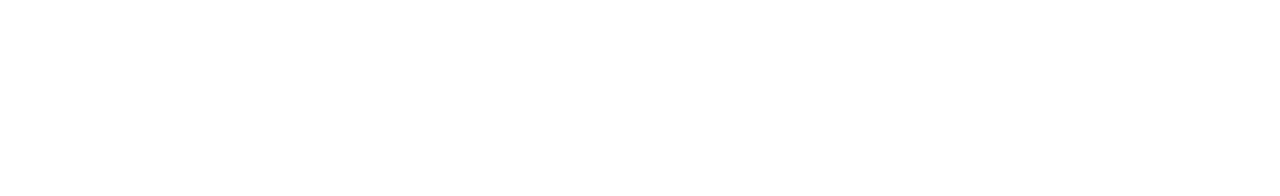
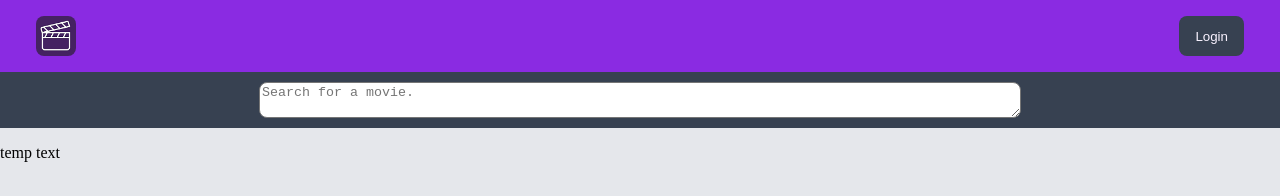
Before and after one commit to mikey1201/CISC-3140-Group-Project, a plain HTML site: page index.html in a window 1280 px wide. Drawn offline with Linux system fonts and the light colour scheme.

Commit message:
test commit

```diff
--- a/index.html
+++ b/index.html
@@ -3,8 +3,18 @@
 <head>
     <meta charset="UTF-8">
     <title>CISC3140 Group Project</title>
+    <link rel="stylesheet" href="styles/stylesheet1.css">
 </head>
 <body>
-
+    <div id="site header">
+        <img id="logo" src="images/logo.png" alt="logo">
+        <button id="login" type="button">Login</button>
+    </div>
+    <div id="search area">
+        <label for="search bar"></label><textarea id="search bar" placeholder="Search for a movie."></textarea>
+    </div>
+    <div id="content">
+        <p>temp text    </p>
+    </div>
 </body>
 </html>
--- a/styles/stylesheet1.css
+++ b/styles/stylesheet1.css
@@ -0,0 +1,39 @@
+body {
+    padding: 0;
+    margin: 0;
+    background-color: #e5e7eb;
+}
+#logo {
+    width: 40px;
+    border-radius: 8px;
+}
+#site\ header {
+    background-color: blueviolet;
+    display: flex;
+    justify-content: space-between;
+    padding-right: 36px;
+    padding-left: 36px;
+    padding-top: 16px;
+    padding-bottom: 16px;
+}
+#login {
+    border-radius: 8px;
+    border: 0 none;
+    color: #f9f2ff;
+    background-color: #374151;
+    cursor: pointer;
+    padding-right: 16px;
+    padding-left: 16px;
+    padding-top: 8px;
+    padding-bottom: 8px;
+}
+#search\ area {
+    background-color: #374151;
+    display: flex;
+    justify-content: center;
+    padding: 10px;
+}
+#search\ bar {
+    width: 60%;
+    border-radius: 8px;
+}
```
